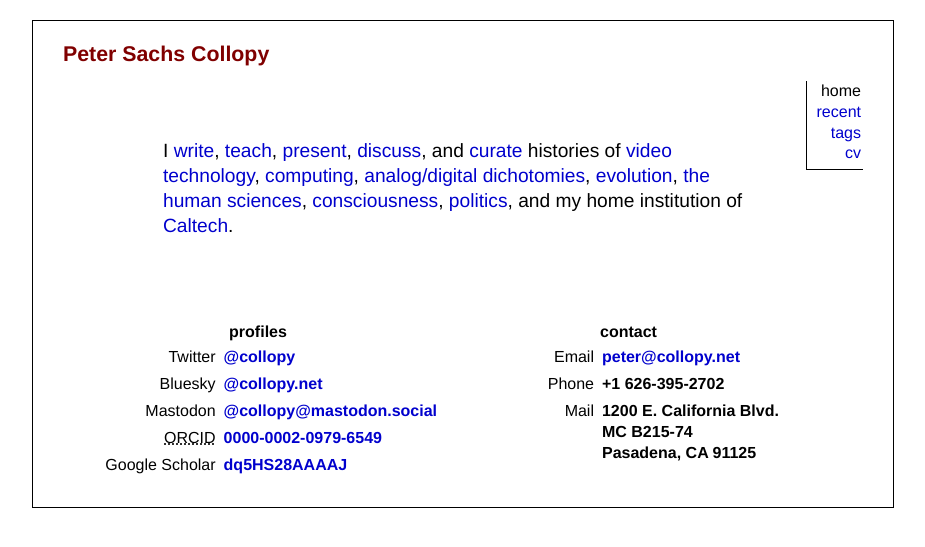
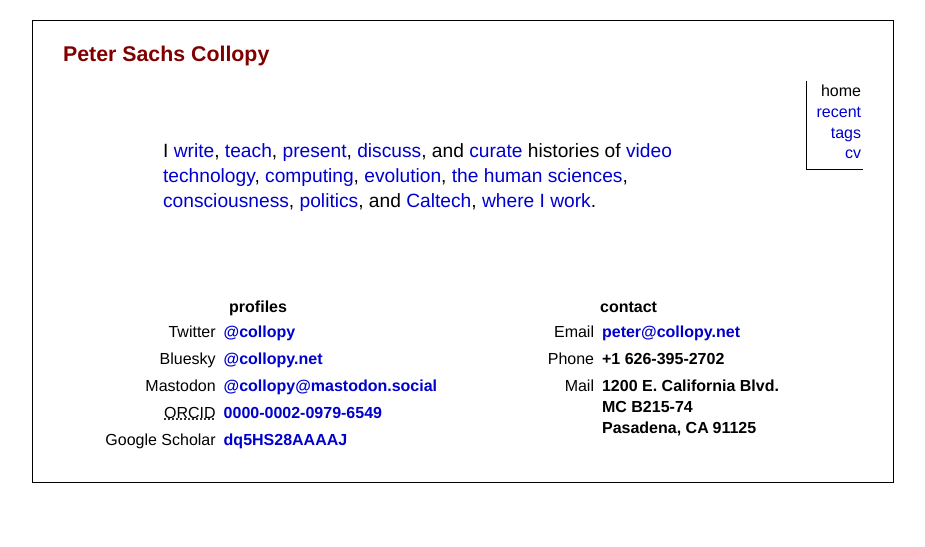
Before and after one commit to collopy/collopy.github.io, a Jekyll site: the page built from index.html, in a window 1280 px wide. Shown: the top 547 px of the page, without its empty margins (177-1102 px from the left). Built offline with Jekyll 4.4.1, drawn with Linux system fonts in a browser that asks for light colours.

Commit message:
Rewording home page.

```diff
--- a/index.html
+++ b/index.html
@@ -4,7 +4,7 @@ title: Peter Sachs Collopy
 ---
 
 <p>
-	I <a href="writing">write</a>, <a href="teaching">teach</a>, <a href="presentations">present</a>, <a href="discussions">discuss</a>, and <a href="exhibits">curate</a> histories of <a href="tag/video">video technology</a>, <a href="tag/computing">computing</a>, <a href="tag/analog-digital">analog/digital dichotomies</a>, <a href="tag/evolution">evolution</a>, <a href="tag/human-sciences">the human sciences</a>, <a href="tag/consciousness">consciousness</a>, <a href="tag/politics">politics</a>, and my home institution of <a href="tag/caltech">Caltech</a>.
+	I <a href="writing">write</a>, <a href="teaching">teach</a>, <a href="presentations">present</a>, <a href="discussions">discuss</a>, and <a href="exhibits">curate</a> histories of <a href="tag/video">video technology</a>, <a href="tag/computing">computing</a>, <a href="tag/evolution">evolution</a>, <a href="tag/human-sciences">the human sciences</a>, <a href="tag/consciousness">consciousness</a>, <a href="tag/politics">politics</a>, and <a href="tag/caltech">Caltech</a>, <a href="https://library.caltech.edu/archives">where I work</a>.
 </p>
 <div id="addresses">
 	<table id="topleft">
```
Also changed, not shown: 1 other file.
